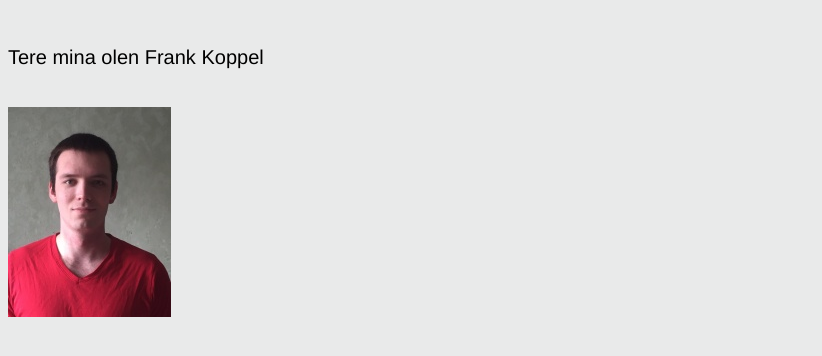
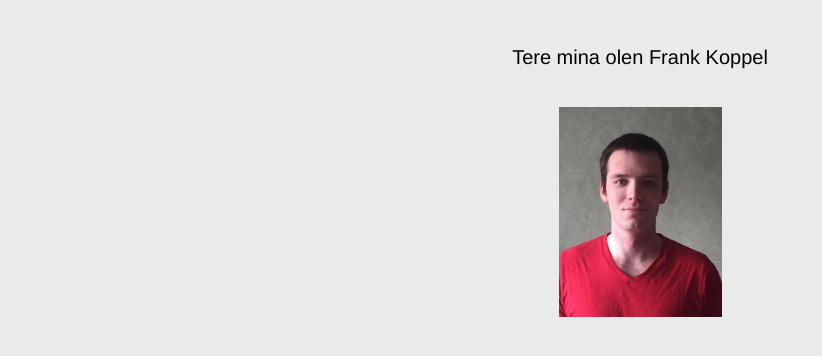
Before and after one commit to scoobys/test, a plain HTML site: page index.html in a window 1280 px wide. Shown: the whole page, without its empty margins (0-822 px from the left). Drawn offline with Linux system fonts and the light colour scheme.

Commit message:
clean up html more

```diff
--- a/index.html
+++ b/index.html
@@ -8,8 +8,8 @@
   </head>
   <body style="background-color:#e9eaea">
     <br>
-      <p style='font-size:20px;font-family:Helvetica;'>Tere mina olen Frank Koppel</p>
+      <p style='font-size:20px;font-family:Helvetica;text-align:center;'>Tere mina olen Frank Koppel</p>
       <br>
-      <img src="user-picture.jpeg" alt="picturee">
+      <img src="user-picture.jpeg" alt="picturee" style="margin:0px auto;display:block;">
   </body>
 </html>
```
